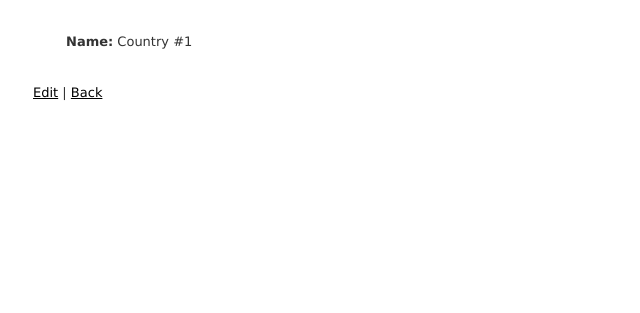
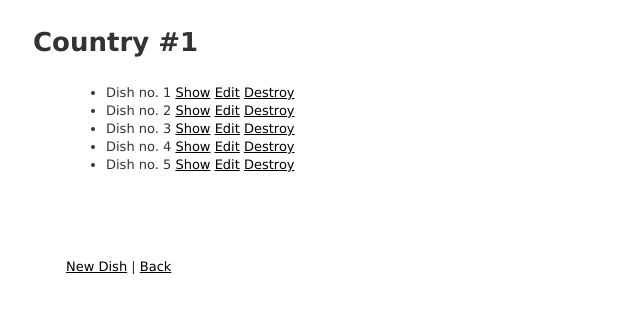
Before and after one commit to Shamayel96/beta-app, a Rails app: page /countries/1 in a window 1280 px wide. Shown: the top 313 px of the page, without its empty margins (0-640 px from the left). Run offline with Rails 7, Linux system fonts and the light colour scheme; data comes from the database, SQL or seed files in the repository; style sheets or scripts are compiled from the project's sources; some libraries are stand-ins or nearby versions.

Commit message:
mapped the country to the dishes under that country in views

```diff
--- a/app/views/countries/show.html.haml
+++ b/app/views/countries/show.html.haml
@@ -1,7 +1,17 @@
 %p#notice= notice
+
+%h1
+  = @country.name
+
+%ul
+  - @country.dishes.each do |dish|
+    %li
+      = dish.title
+      = link_to 'Show', dish
+      = link_to 'Edit', edit_dish_path(dish)
+      = link_to 'Destroy', dish, :method => :delete, :data => { :confirm => 'Are you sure?' }
+%br/
 %p
-  %strong Name:
-  = @country.name
-= link_to 'Edit', edit_country_path(@country)
-|
-= link_to 'Back', countries_path
+  = link_to 'New Dish', new_country_dish_path(:country_id)
+  |
+  = link_to 'Back', countries_path
```
Also changed, not shown: app/views/countries/index.html.haml (+11 -6 lines).
